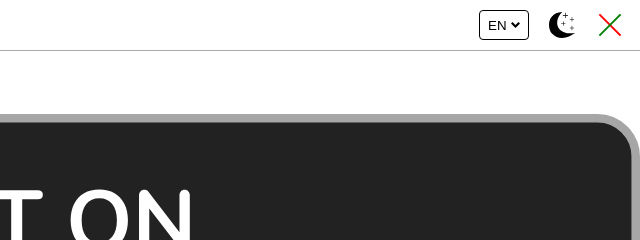
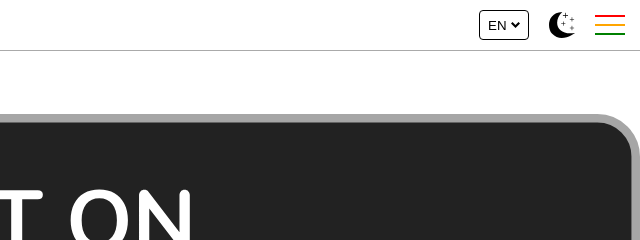
Before and after one commit to amaksimmmm/ng-free-zen, a plain HTML site: page index.html in a window 1280 px wide. Shown: the top 240 px of the page, 640-1280 px from the left. Drawn offline with Linux system fonts and the light colour scheme.

Commit message:
Refactored html

```diff
--- a/index.html
+++ b/index.html
@@ -5,6 +5,7 @@
     <meta name="viewport" content="widh=device-widh, inicial-scale=1.0">
     <title>ZEN</title>
     <link rel="stylesheet" href="assets/css/reset.css">
+    <link rel="stylesheet" href="assets/css/global.css">
     <link rel="stylesheet" href="assets/css/header.css">
     <link rel="stylesheet" href="assets/css/menu.css">
     <link rel="stylesheet" href="assets/css/burger.css">
@@ -54,7 +55,7 @@
             <img src="assets/icons/moon.svg" alt="Moon">
           </button>
           <!-- Burger -->
-          <button class="burger active" type="button" id="burger">
+          <button class="burger " type="button" id="burger">
             <span></span>
           </button>
         </div>
```
